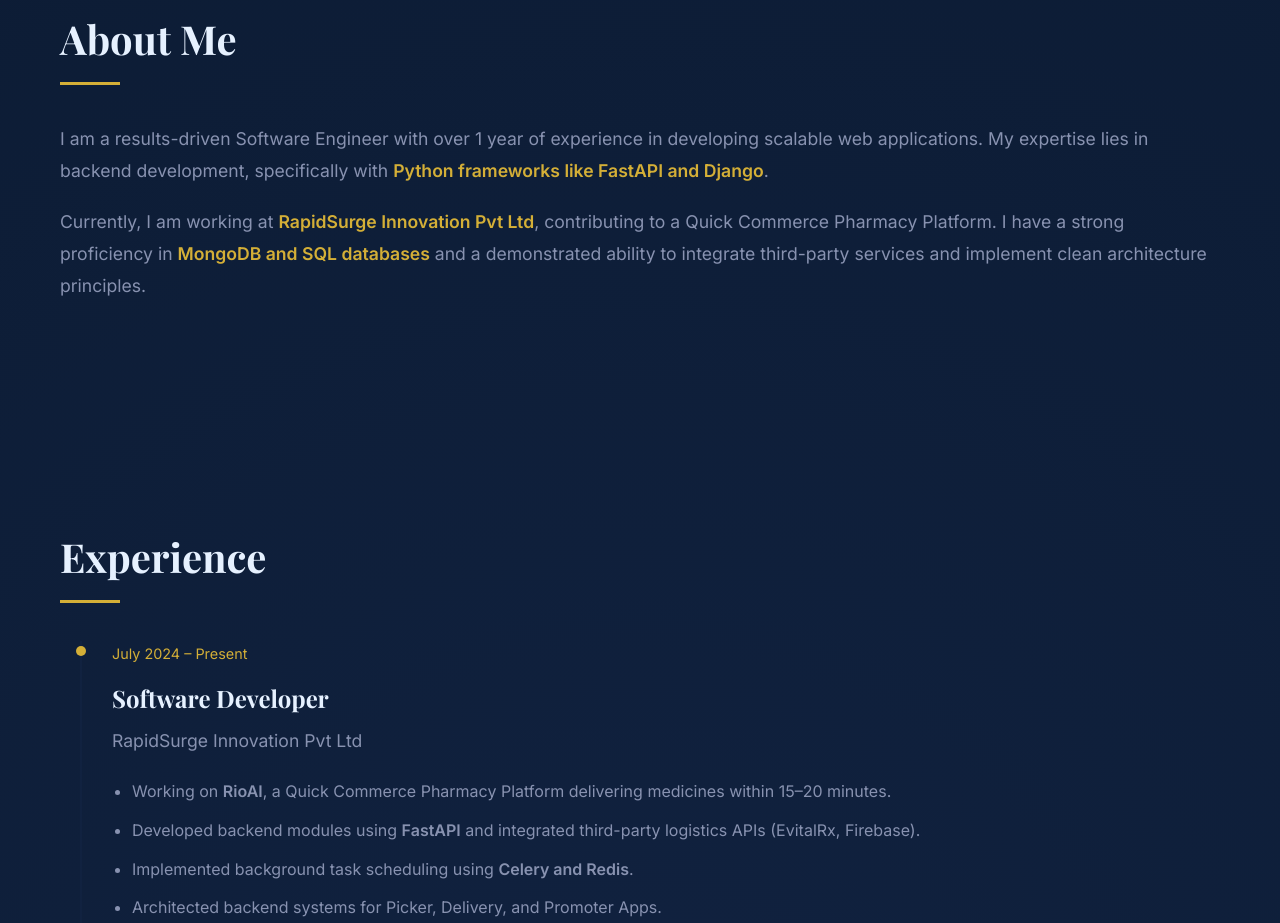
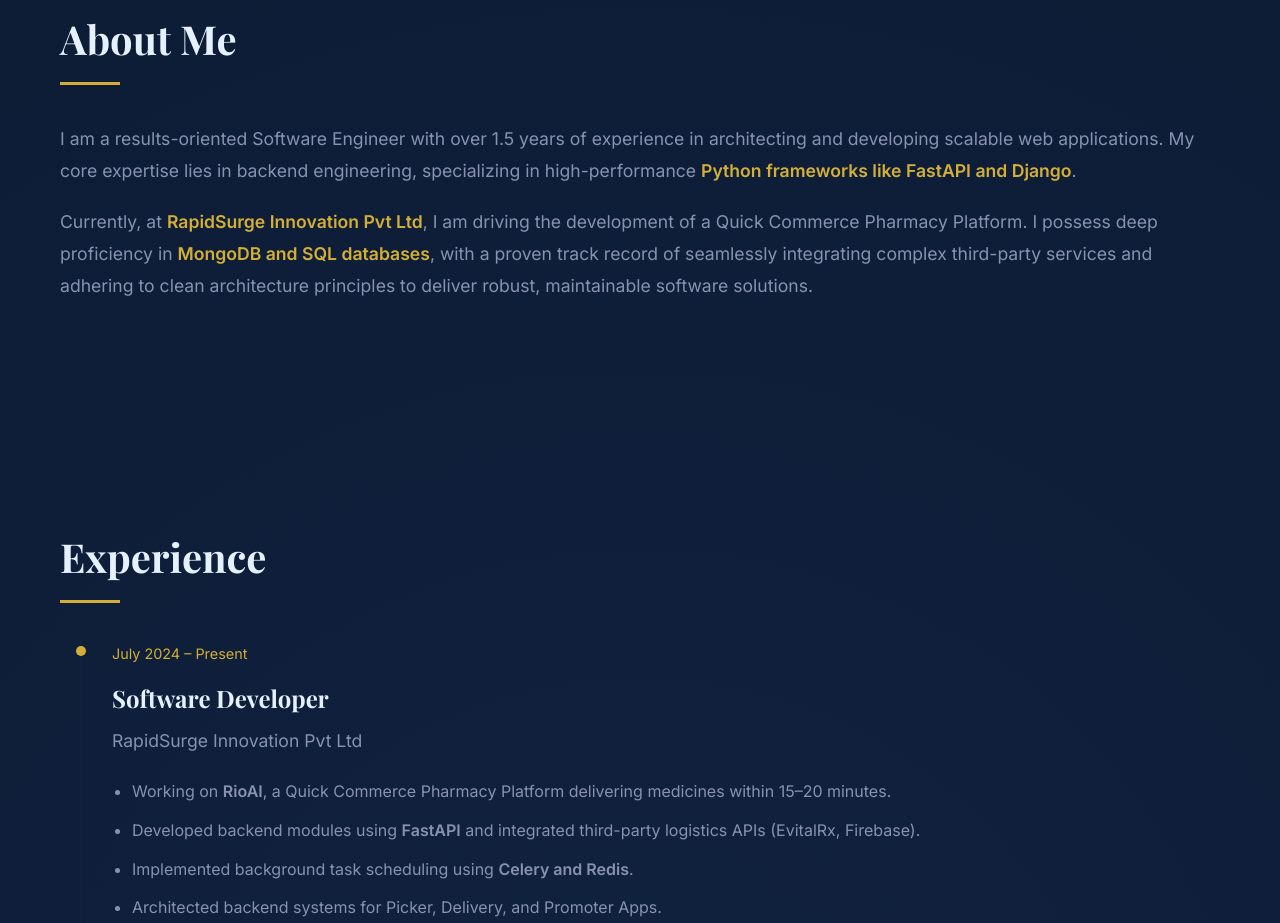
Before and after one commit to khushishrivastava2002/Khushi_shrivastava_portfolio, a plain HTML site: page index.html in a window 1280 px wide. Shown: the part 897-1820 px from the top of the page. Drawn offline with nearby package versions, Linux system fonts and the light colour scheme.

Commit message:
changes the about me section

```diff
--- a/index.html
+++ b/index.html
@@ -79,18 +79,20 @@
           <div class="about-content">
             <div class="about-text">
               <p>
-                I am a results-driven Software Engineer with over 1 year of
-                experience in developing scalable web applications. My expertise
-                lies in backend development, specifically with
+                I am a results-oriented Software Engineer with over 1.5 years of
+                experience in architecting and developing scalable web
+                applications. My core expertise lies in backend engineering,
+                specializing in high-performance
                 <strong>Python frameworks like FastAPI and Django</strong>.
               </p>
               <p>
-                Currently, I am working at
-                <strong>RapidSurge Innovation Pvt Ltd</strong>, contributing to
-                a Quick Commerce Pharmacy Platform. I have a strong proficiency
-                in <strong>MongoDB and SQL databases</strong> and a demonstrated
-                ability to integrate third-party services and implement clean
-                architecture principles.
+                Currently, at <strong>RapidSurge Innovation Pvt Ltd</strong>, I
+                am driving the development of a Quick Commerce Pharmacy
+                Platform. I possess deep proficiency in
+                <strong>MongoDB and SQL databases</strong>, with a proven track
+                record of seamlessly integrating complex third-party services
+                and adhering to clean architecture principles to deliver robust,
+                maintainable software solutions.
               </p>
             </div>
           </div>
```
